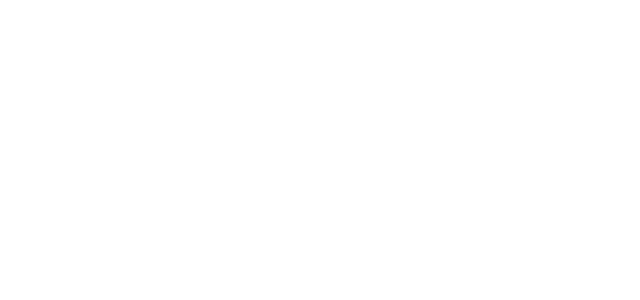
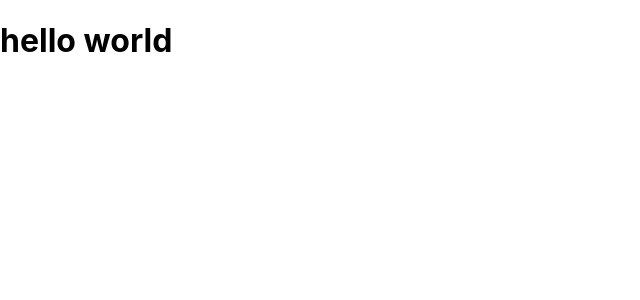
Before and after one commit to RandyLopulalan/belajar-react, a React (Create React App) app: page / in a window 1280 px wide. Shown: the top 300 px of the page, without its empty margins (0-640 px from the left). Built offline with nearby package versions, Linux system fonts and the light colour scheme.

Commit message:
create react app

```diff
--- a/src/App.js
+++ b/src/App.js
@@ -1,9 +1,10 @@
+import Welcome from "./Materi/Komponen/index"
 
 
 function App() {
   return (
     <div className="App">
-
+     <Welcome />
     </div>
   );
 }
--- a/src/Materi/Komponen/index.jsx
+++ b/src/Materi/Komponen/index.jsx
@@ -6,7 +6,7 @@
     render(){
         return(
             <div>
-                <ClassComponent/>
+                <ClassComponent />
             </div>
         )
     }
```
